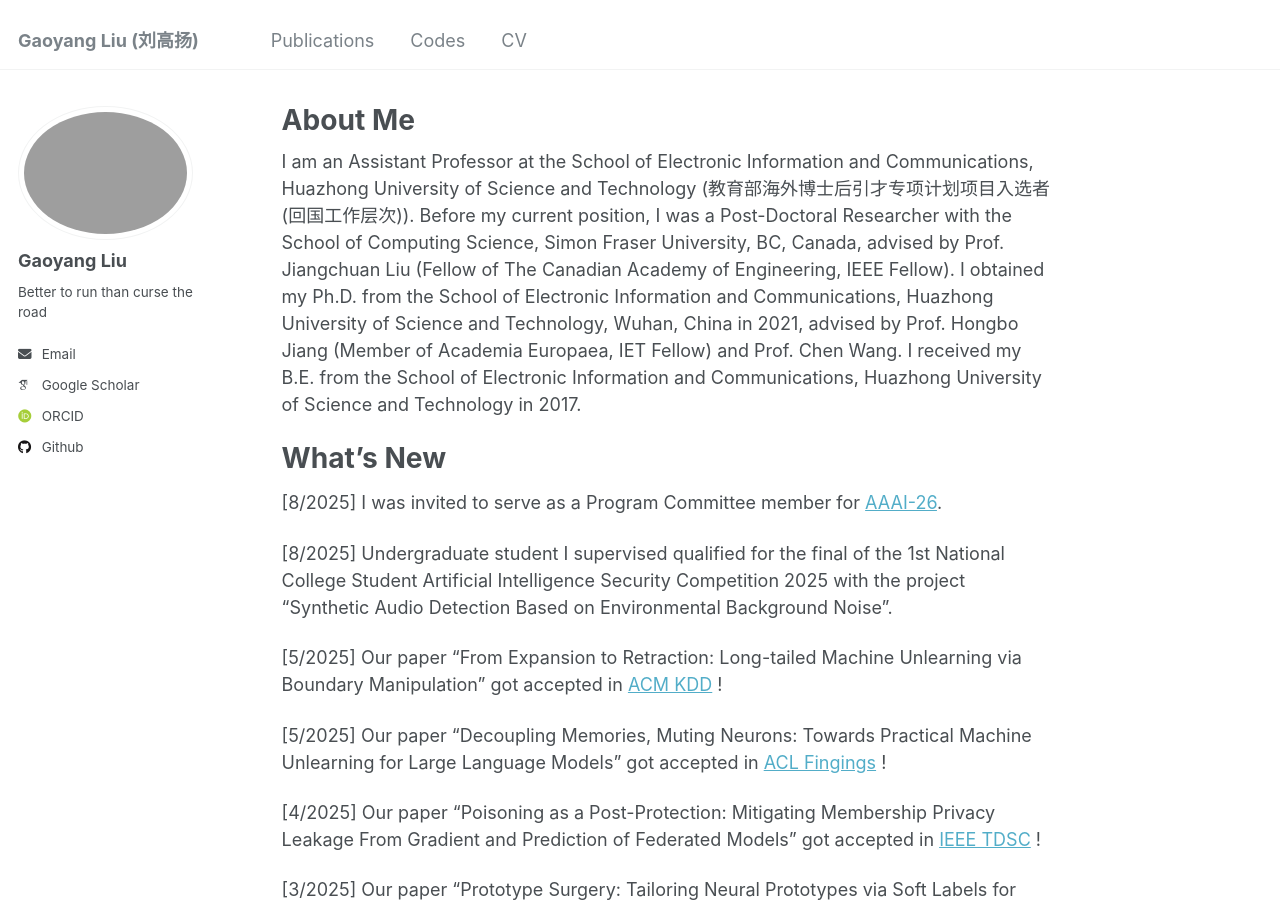
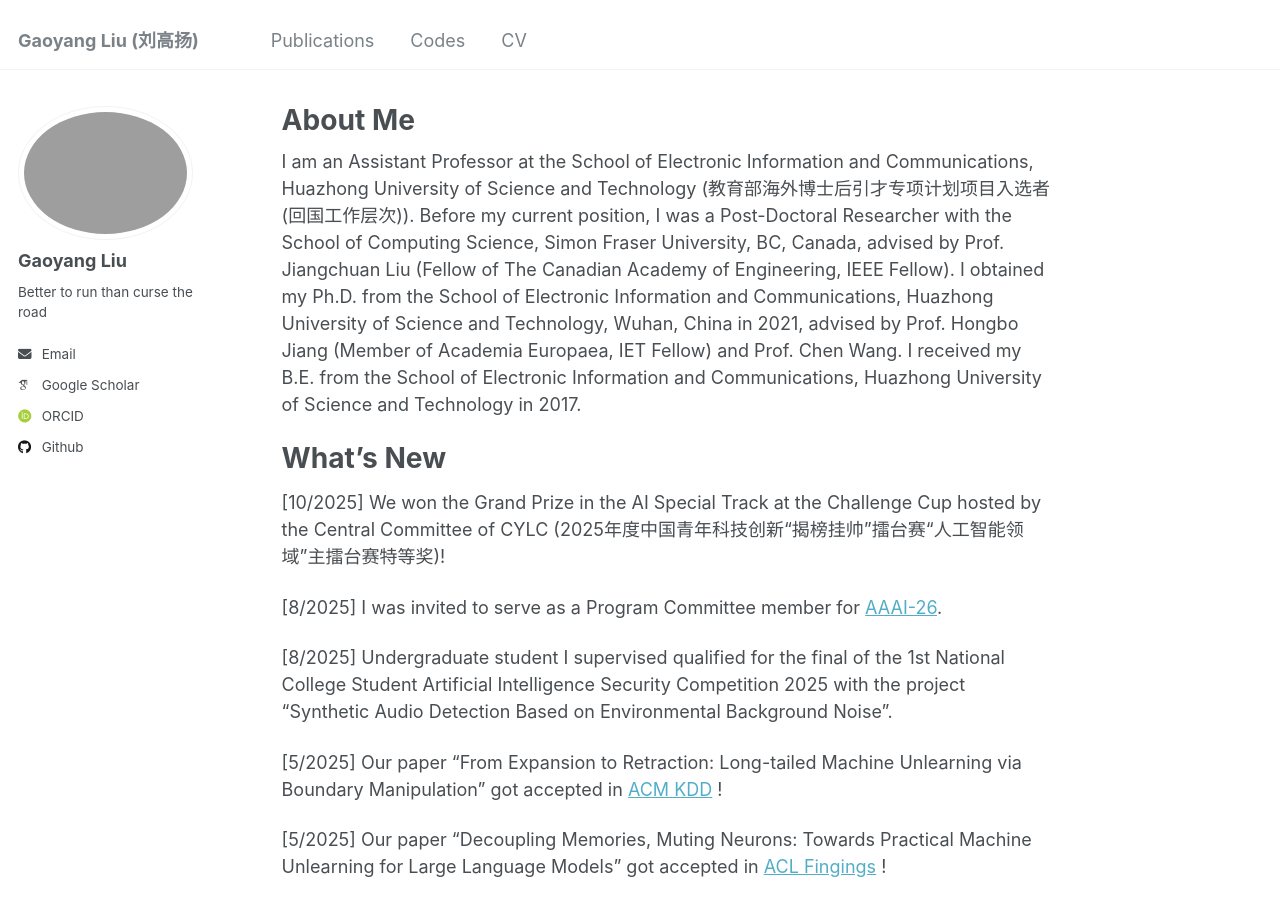
Before and after one commit to gyliu1991/gyliu1991.github.io, a Jekyll site: the page built from _pages/about.md, in a window 1280 px wide and 900 px high. Built offline with Jekyll 4.4.1, drawn with Linux system fonts in a browser that asks for light colours; some web fonts are replaced.

Commit message:
Update about.md

```diff
--- a/_pages/about.md
+++ b/_pages/about.md
@@ -11,6 +11,8 @@ I am an Assistant Professor at the School of Electronic Information and Communic
 
 What’s New
 ====
+[10/2025] We won the Grand Prize in the AI Special Track at the Challenge Cup hosted by the Central Committee of CYLC (2025年度中国青年科技创新“揭榜挂帅”擂台赛“人工智能领域”主擂台赛特等奖)!
+
 [8/2025] I was invited to serve as a Program Committee member for [AAAI-26](https://aaai.org/conference/aaai/aaai-26/).
 
 
```
